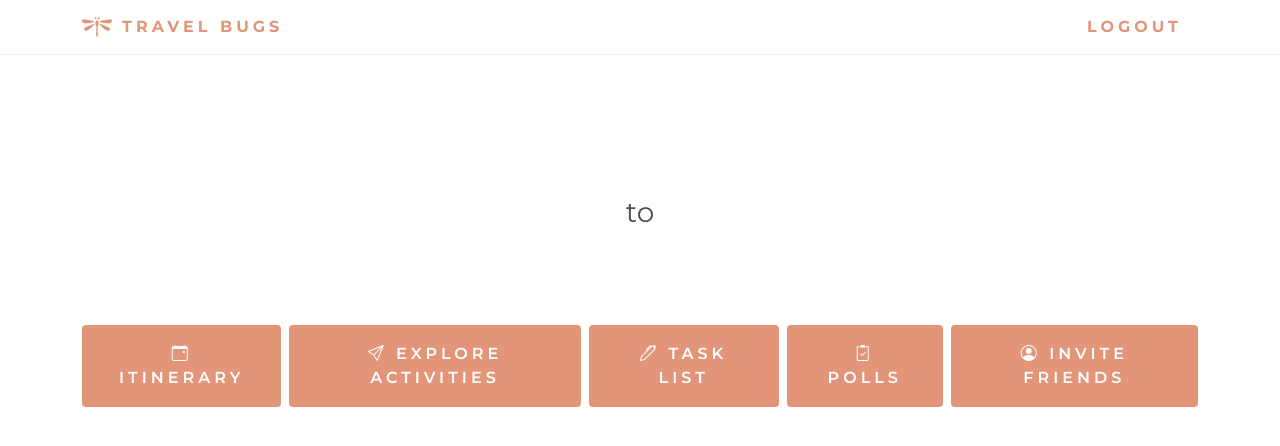
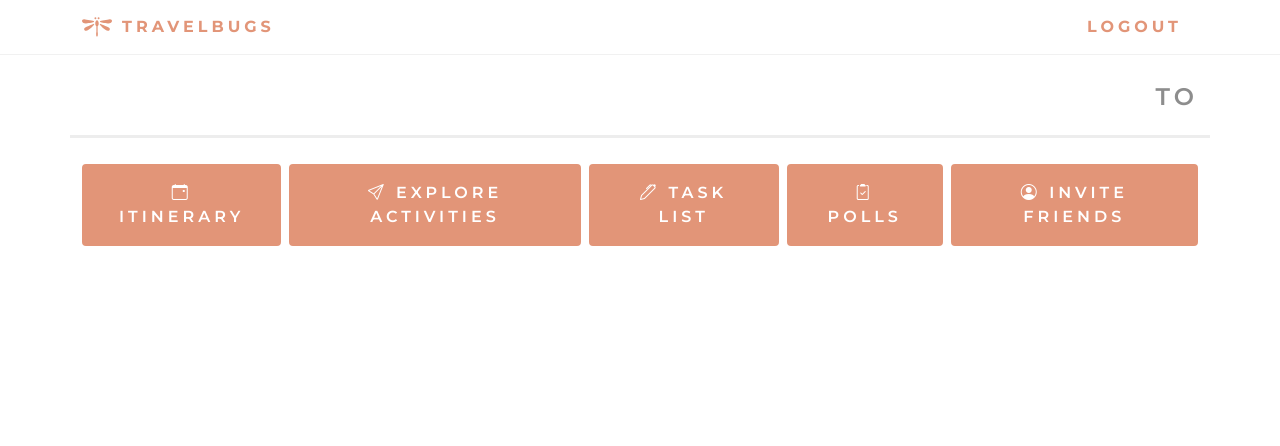
Before and after one commit to kat-jiang/Travel-planning-project, a Flask app: template templates/trip.html in a window 1280 px wide. Shown: the top 446 px of the page. Run offline with Flask 2, Linux system fonts and the light colour scheme; the template is opened without the code that fills it, so the values that code supplies are empty.

Commit message:
added styling to trip page

```diff
--- a/static/css/styles.css
+++ b/static/css/styles.css
@@ -2,8 +2,10 @@
   font-family: 'Montserrat', sans-serif;
   color: #4F4F4F;
   --primary-color: #e29578;
+  --primary-color-dark: #de8261;
   --second-color: #81b29a;
   --base-color: #4F4F4F;
+  --base-color-light: #8d8d8d;
 }
 
 /* .navbar-light {
--- a/static/css/trip.css
+++ b/static/css/trip.css
@@ -1,18 +1,36 @@
 .trip-info {
-  height: 250px;
-  /* background-color: var(--primary-color); */
+  display: flex;
+  justify-content: space-between;
+}
+
+.trip-info h1 {
   color: var(--base-color);
-  border: 0;
-  border-radius: 10px;
-  text-align: center;
-  padding: 10px;
+  font-size: 36px;
+  letter-spacing: 4px;
+  text-transform: uppercase;
+  font-weight: 700;
+  padding-top: 20px;
+}
+
+.trip-info h2 {
+  color: var(--base-color-light);
+  font-size: 24px;
+  letter-spacing: 4px;
+  text-transform: uppercase;
+  font-weight: 600;
+  padding-bottom: 15px;
+  width: auto;
+}
+
+hr.solid {
+  border-top: 3px solid #bbb;
 }
 
 .trip-nav {
   display: flex;
   justify-content: space-between;
   align-items: center;
-  margin: 20px 0;
+  margin: 10px 0 20px;
 }
 
 .btn-trip {
@@ -29,7 +47,7 @@
 .btn-trip:hover,
 .btn-trip:active,
 .btn-trip:focus {
-  background-color: #c8785a;
-  border: 2px solid #c8785a;
+  background-color: var(--primary-color-dark);
+  border: 2px solid var(--primary-color-dark);
   box-shadow: none;
 }
--- a/static/css/user-page.css
+++ b/static/css/user-page.css
@@ -57,8 +57,8 @@
   font-weight: 600;
 }
 .col--btn .btn-secondary:hover {
-  background-color: #c8785a;
-  border-color: #c8785a;
+  background-color: var(--primary-color-dark);
+  border-color: var(--primary-color-dark);
 }
 
 .swiper {
--- a/templates/base.html
+++ b/templates/base.html
@@ -35,7 +35,7 @@
         <div class="justify-content-between d-flex w-100">
           <a class="navbar-brand" href="/">
             <img id="app-logo" src="/static/img/dragonfly-logo.svg" width=30px>
-            <span id="app-title">Travel Bugs</span>
+            <span id="app-title">TravelBugs</span>
           </a>
           <a class="navbar-brand" href="/logout">Logout</a>
         </div>
--- a/templates/homepage.html
+++ b/templates/homepage.html
@@ -37,7 +37,7 @@
           <div class="col-md-4 offset-md-7 login-container">
             <div class="login-container-inner">
               <img src="/static/img/dragonfly-logo.svg">
-              <h1>Travel Bugs</h1>
+              <h1>TravelBugs</h1>
               <h2 class="subtitle">A Travel App</h2>
               <div class="login-form">
                 <!-- <h2>Log In</h2> -->
--- a/templates/trip.html
+++ b/templates/trip.html
@@ -38,7 +38,7 @@
         <div class="justify-content-between d-flex w-100">
           <a class="navbar-brand" href="/">
             <img id="app-logo" src="/static/img/dragonfly-logo.svg" width=30px>
-            <span id="app-title">Travel Bugs</span>
+            <span id="app-title">TravelBugs</span>
           </a>
           <a class="navbar-brand" href="/logout">Logout</a>
         </div>
@@ -61,7 +61,8 @@
       <div class="row trip-info">
         <h1>{{trip.trip_name}}</h1>
         <h2>{{trip.trip_location}}</h2>
-        <h3>{{trip.start_date.strftime("%m-%d-%Y")}} to {{trip.end_date.strftime("%m-%d-%Y")}}</h3>
+        <h2>{{trip.start_date.strftime("%m-%d-%Y")}} to {{trip.end_date.strftime("%m-%d-%Y")}}</h2>
+        <hr class="solid">
       </div>
       <!-- Row to navigate trip planning-->
       <div class="row">
```
